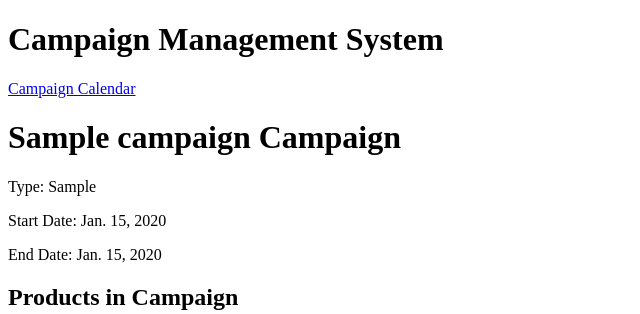
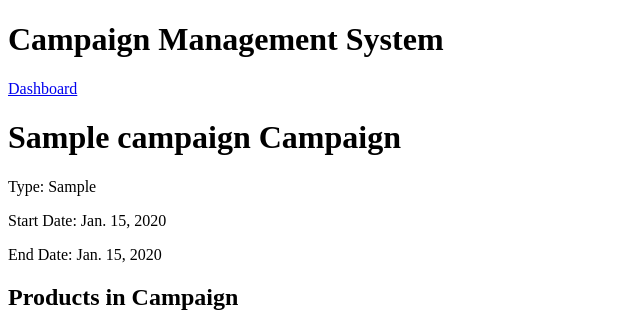
Before and after one commit to isurucis/la_LiveVMS, a Django app: page /campaigns/1/ in a window 1280 px wide. Shown: the top 314 px of the page, without its empty margins (0-640 px from the left). Run offline with Django 4.2, Linux system fonts and the light colour scheme; tables that the repository leaves empty hold one stand-in row (values such as "Sample post").

Commit message:
update dhashbord

```diff
--- a/LiveVMS/LiveVMS/urls.py
+++ b/LiveVMS/LiveVMS/urls.py
@@ -18,7 +18,7 @@ from django.urls import path, include
 
 
 urlpatterns = [
-    path('admin/', admin.site.urls),
+    path('admin/', admin.site.urls, name='dashbord'),
     path('campaigns/', include('campaigns.urls')),
     path('shipments/', include('orders.urls')),
 ]
--- a/LiveVMS/LiveVMS/utils.py
+++ b/LiveVMS/LiveVMS/utils.py
@@ -4,8 +4,8 @@ from campaigns.models import Campaign
 # utils.py
 def dashboard_callback(request, context):
     context.update({
-        "shipments": Campaign.objects.all(),
-        "campaigns": Shipment.objects.all()
+        "campaigns": Campaign.objects.all(),
+        "shipments": Shipment.objects.all()
     })
 
     return context
--- a/LiveVMS/campaigns/templates/detail.html
+++ b/LiveVMS/campaigns/templates/campaigns/detail.html
@@ -2,7 +2,7 @@
 
 {% block head %}
         <nav>
-            <a href="{% url 'campaign_calendar' %}">Campaign Calendar</a>
+          <a href="{% url 'admin:index' %}">Dashboard</a>
         </nav>
 {% endblock %}
 
--- a/LiveVMS/campaigns/views.py
+++ b/LiveVMS/campaigns/views.py
@@ -3,7 +3,7 @@ from django.views.generic import TemplateView
 from django.views.generic import DetailView
 from .models import Campaign
 class CampaignCalendarView(TemplateView):
-    template_name = 'calendar.html'
+    template_name = 'campaigns/calendar.html'
 
     def get_context_data(self, **kwargs):
         context = super().get_context_data(**kwargs)
@@ -13,7 +13,7 @@ class CampaignCalendarView(TemplateView):
 
 class CampaignDetailView(DetailView):
     model = Campaign
-    template_name = 'detail.html'
+    template_name = 'campaigns/detail.html'
 
     def get_context_data(self, **kwargs):
         context = super().get_context_data(**kwargs)
--- a/LiveVMS/orders/templates/detail.html
+++ b/LiveVMS/orders/templates/detail.html
@@ -2,7 +2,7 @@
 
 {% block head %}
         <nav>
-            <a href="{% url 'shipment_calendar' %}">Shipment Calendar</a>
+            <a href="{% url 'admin:index' %}">Dashboard</a>
         </nav>
 {% endblock %}
 
```
Also changed, not shown: LiveVMS/templates/admin/index.html (+7 -0 lines), LiveVMS/campaigns/templates/campaigns/calendar.html (renamed from LiveVMS/campaigns/templates/calendar.html).
